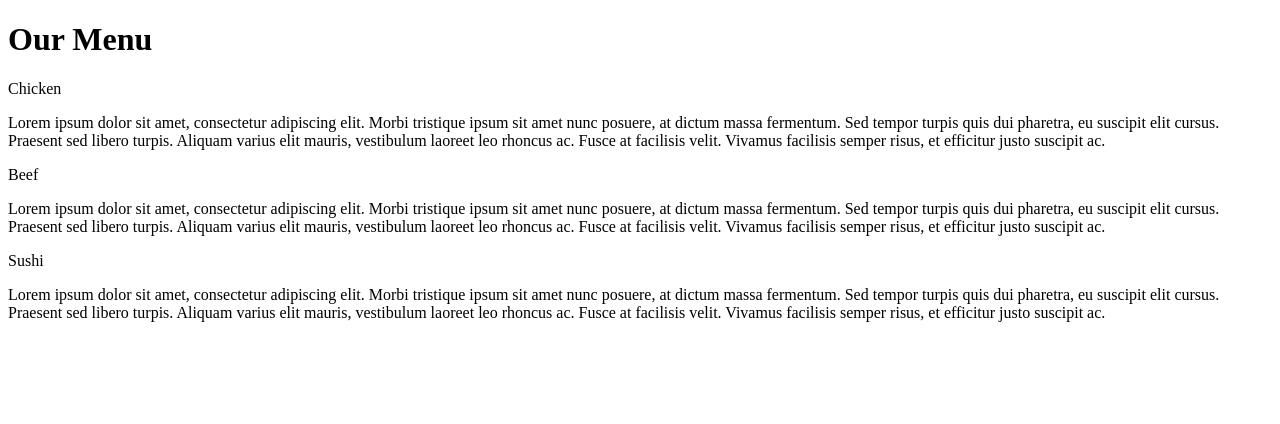
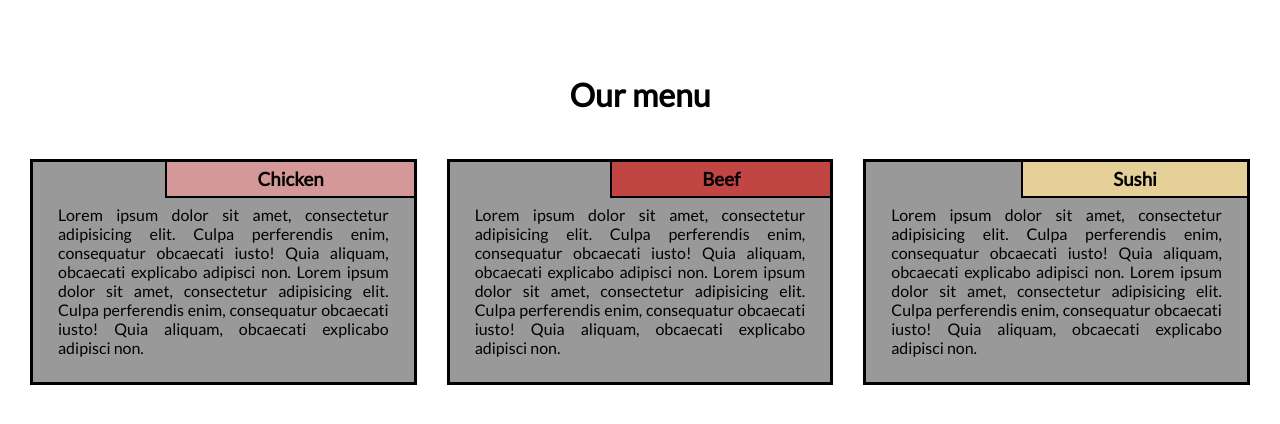
Before and after one commit to Krishnamohanreddy13/-Krishnamohanreddy13.io, a plain HTML site: page index.html in a window 1280 px wide. Drawn offline with Linux system fonts and the light colour scheme; files that its build step writes are made by us from their sources.

Commit message:
Update index.html

```diff
--- a/index.html
+++ b/index.html
@@ -1,31 +1,49 @@
-<!DOCTYPE html>
 <!DOCTYPE html>
 <html>
 <head>
-<meta charset="utf-8">
-<title>module2-solution</title>
+  <meta charset="utf-8">
+  <meta name="viewport" content="width=device-width, initial-scale=1">
+  <title>My Responsive Layout</title>
+  <link href="https://fonts.googleapis.com/css?family=Lato" rel="stylesheet">
+  <link href='css/style.css' rel='stylesheet' type='text/css'>
 </head>
+<body>
+  <div class="container">
+    <div class="row">
 
-<body >
-<h1>Our Menu </h1>
-	<section class="column-lg-4 colmn-md-6 colmn-sm-12">
-		<div>
-			<p class="s1">Chicken</p>
-			<p class="content">
-			 Lorem ipsum dolor sit amet, consectetur adipiscing elit. Morbi tristique ipsum sit amet nunc posuere, at dictum massa fermentum. Sed tempor turpis quis dui pharetra, eu suscipit elit cursus. Praesent sed libero turpis. Aliquam varius elit mauris, vestibulum laoreet leo rhoncus ac. Fusce at facilisis velit. Vivamus facilisis semper risus, et efficitur justo suscipit ac.
-			</p>
-		</div>
-	</section>
-	<section class="column-lg-4 colmn-md-6 colmn-sm-12">
-		<div>
-			<p class="s2">Beef</p>
-			<p class="content">Lorem ipsum dolor sit amet, consectetur adipiscing elit. Morbi tristique ipsum sit amet nunc posuere, at dictum massa fermentum. Sed tempor turpis quis dui pharetra, eu suscipit elit cursus. Praesent sed libero turpis. Aliquam varius elit mauris, vestibulum laoreet leo rhoncus ac. Fusce at facilisis velit. Vivamus facilisis semper risus, et efficitur justo suscipit ac.</p>
-		</div>
-	</section>
-	<section class="column-lg-4 colmn-md-12 colmn-sm-12">
-	<div>
-		<p class="s1">Sushi</p>
-			<p class="content">Lorem ipsum dolor sit amet, consectetur adipiscing elit. Morbi tristique ipsum sit amet nunc posuere, at dictum massa fermentum. Sed tempor turpis quis dui pharetra, eu suscipit elit cursus. Praesent sed libero turpis. Aliquam varius elit mauris, vestibulum laoreet leo rhoncus ac. Fusce at facilisis velit. Vivamus facilisis semper risus, et efficitur justo suscipit ac.</p>
-	</div>
+    <h1 class="menu-title">Our menu</h1>
+      <div class="col-lg-4">
+        <div class="item">
+          <div class="item-title" id="title-one">
+            <h3>Chicken</h3>
+          </div>
+          <p>
+            Lorem ipsum dolor sit amet, consectetur adipisicing elit. Culpa perferendis enim, consequatur obcaecati iusto! Quia aliquam, obcaecati explicabo adipisci non. Lorem ipsum dolor sit amet, consectetur adipisicing elit. Culpa perferendis enim, consequatur obcaecati iusto! Quia aliquam, obcaecati explicabo adipisci non.
+          </p>
+        </div>
+      </div>
+      <div class="col-lg-4">
+        <div class="item">
+         <div class="item-title" id="title-two">
+          <h3>Beef</h3>
+        </div>
+        <p>
+          Lorem ipsum dolor sit amet, consectetur adipisicing elit. Culpa perferendis enim, consequatur obcaecati iusto! Quia aliquam, obcaecati explicabo adipisci non. Lorem ipsum dolor sit amet, consectetur adipisicing elit. Culpa perferendis enim, consequatur obcaecati iusto! Quia aliquam, obcaecati explicabo adipisci non.
+        </p>
+      </div>
+    </div>
+    <div class="col-lg-4 col-lg-tablet">
+      <div class="item">
+       <div class="item-title" id="title-three">
+        <h3>Sushi</h3>
+      </div>
+      <p>
+        Lorem ipsum dolor sit amet, consectetur adipisicing elit. Culpa perferendis enim, consequatur obcaecati iusto! Quia aliquam, obcaecati explicabo adipisci non. Lorem ipsum dolor sit amet, consectetur adipisicing elit. Culpa perferendis enim, consequatur obcaecati iusto! Quia aliquam, obcaecati explicabo adipisci non.
+      </p>
+    </div>
+  </div>
+
+</div>
+</div>
 </body>
 </html>
```
